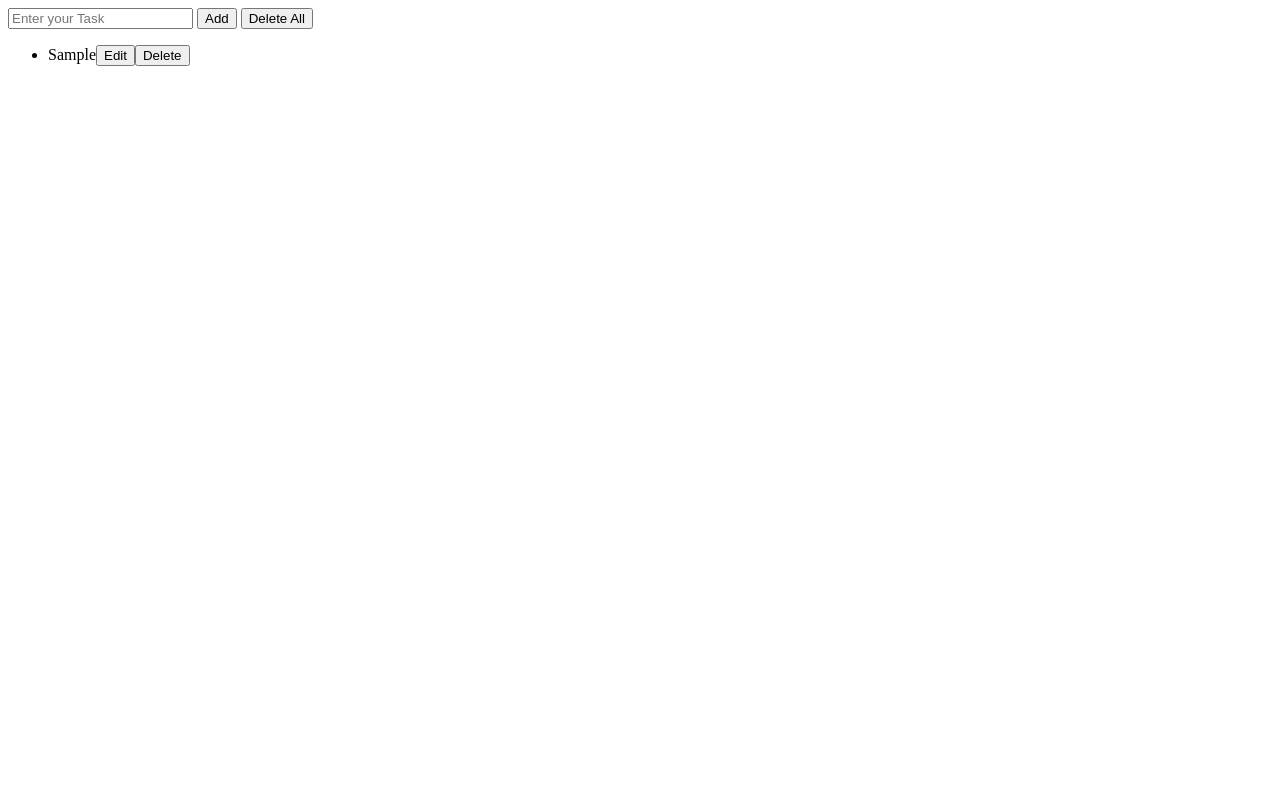
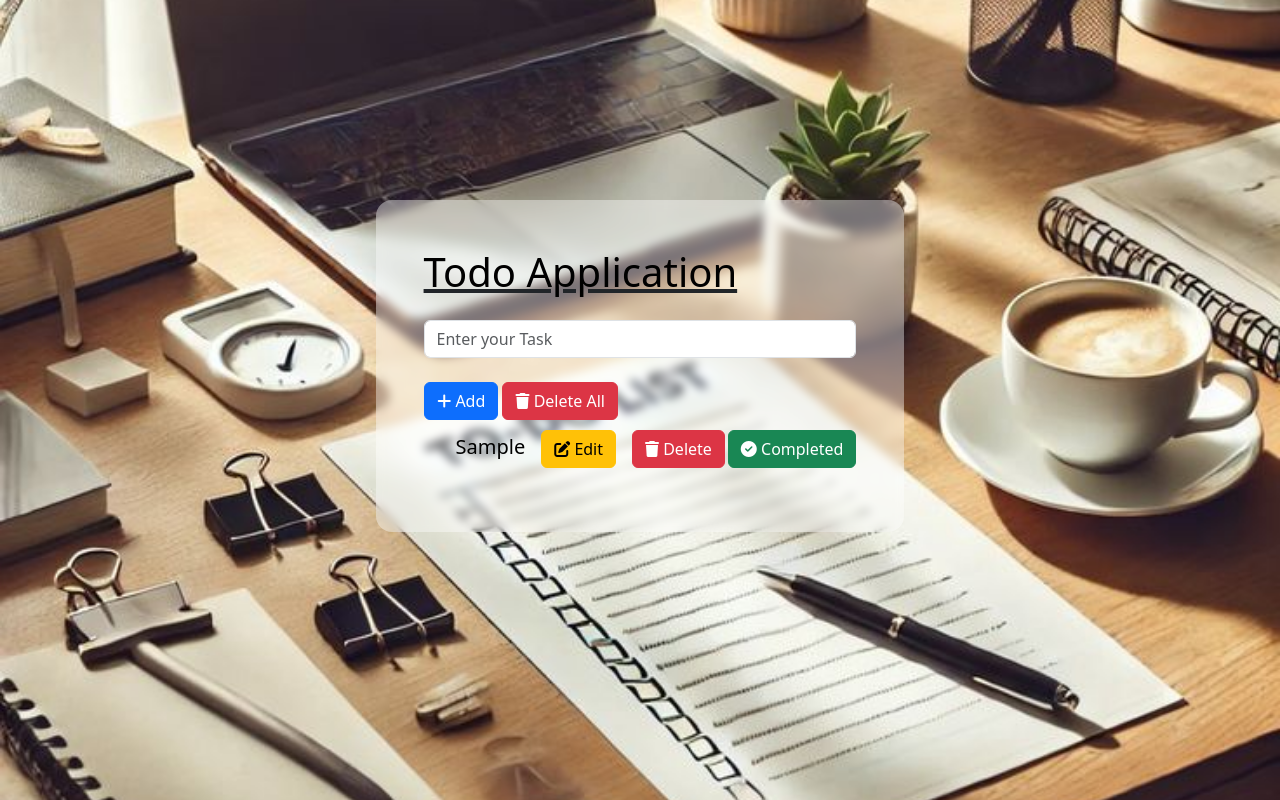
Before and after one commit to WaqarAhmed9897/Todolist-DOM, a plain HTML site: page index.html in a window 1280 px wide. Both pictures are taken after typing "Sample" into the empty fields and a click on the button "Add". Drawn offline with nearby package versions, Linux system fonts and the light colour scheme.

Commit message:
TodoApp Completed

```diff
--- a/app.js
+++ b/app.js
@@ -1,3 +1,4 @@
+var ulContainer = document.getElementById('parent')
 var parentList = document.getElementById("parentList");
 function add() {
     var input = document.getElementById("input");
@@ -9,21 +10,30 @@ function add() {
     }
     parentList.appendChild(listElement)
     input.value = "";
-
+    // li ko Class di he
+    listElement.setAttribute('class', 'list')
     // Create Edit button Button
     var editButton = document.createElement("button")
-    editButton.innerHTML = 'Edit'
+    editButton.innerHTML = '<i class="fas fa-edit"></i> Edit'
     editButton.setAttribute('onClick', 'edit(this)')
-    console.log(editButton);
-
+    editButton.setAttribute('class', 'btn btn-warning mx-3')
     // Create Delete Button
     var deleteButton = document.createElement("button")
-    deleteButton.innerHTML = 'Delete'
+    deleteButton.innerHTML = '<i class="fas fa-trash"></i> Delete'
     deleteButton.setAttribute('onClick', 'deletetodo(this)')
+    deleteButton.setAttribute('class', 'btn btn-danger')
+
+    //Create Completed Button
+    var completeButton = document.createElement("button")
+    completeButton.innerHTML = '<i class="fas fa-check-circle"></i> Completed'
+    completeButton.setAttribute('class', 'btn btn-success')
+    completeButton.style.marginLeft = '3px'
+    completeButton.setAttribute('onClick', 'completedtodo(this)')
 
 
     listElement.appendChild(editButton)
     listElement.appendChild(deleteButton)
+    listElement.appendChild(completeButton)
     parentList.appendChild(listElement)
 }
 
@@ -34,12 +44,19 @@ function edit(ele) {
         alert('plz Enter your Edit Message')
         return
     }
-    listvalue = message
+    ele.previousSibling.textContent = message
 }
 function deletetodo(ele) {
     console.log(ele.parentNode);
     ele.parentNode.remove()
 }
 function deleteAll() {
-parentList.innerHTML = ""
+    parentList.innerHTML = ""
 }
+function completedtodo(ele) {
+    // console.log(ele.previousSibling.previousSibling.previousSibling);
+    // ele.previousSibling.previousSibling.previousSibling
+    // btn.parentNode.className = "liLine";
+    ele.parentNode.className = 'lilist'
+
+}
--- a/index.html
+++ b/index.html
@@ -1,20 +1,29 @@
 <!DOCTYPE html>
 <html lang="en">
+
 <head>
     <meta charset="UTF-8">
     <meta name="viewport" content="width=device-width, initial-scale=1.0">
     <title>Document</title>
     <link rel="stylesheet" href="style.css">
+    <link href="https://cdn.jsdelivr.net/npm/bootstrap@5.3.5/dist/css/bootstrap.min.css" rel="stylesheet"
+        integrity="sha384-SgOJa3DmI69IUzQ2PVdRZhwQ+dy64/BUtbMJw1MZ8t5HZApcHrRKUc4W0kG879m7" crossorigin="anonymous">
+    <link rel="stylesheet" href="https://cdnjs.cloudflare.com/ajax/libs/font-awesome/6.5.0/css/all.min.css" />
 </head>
+
 <body>
-    <input id="input" placeholder="Enter your Task" type="text">
-    <button onclick="add()">Add</button>
-    <button onclick="deleteAll()">Delete All</button>
-    <div id="parent">
-        <ul id="parentList">
+    <div id="main-container" class="d-flex justify-content-center align-content-center gap-5">
+        <div id="Box-1" class="p-5 rounded-4">
+            <u><h1 class="mb-4">Todo Application</h1></u>
+            <input id="input" class="form-control" placeholder="Enter your Task" type="text"><br>
+            <button class="btn btn-primary" onclick="add()"><i class="fas fa-plus"></i></i> Add</button>
+            <button class="btn btn-danger" onclick="deleteAll() "><i class="fas fa-trash"></i> Delete All</button>
+            <ul id="parentList">
 
-        </ul>
+            </ul>
+        </div>
     </div>
 </body>
 <script src="app.js"></script>
+
 </html>
--- a/style.css
+++ b/style.css
@@ -0,0 +1,52 @@
+*{
+    margin: 0;
+    padding: 0;
+    box-sizing: border-box;
+}
+body{
+    /* background-image: linear-gradient(to top, #cc208e 0%, #6713d2 100%); */
+    background-image: url(./assets/img-1.jpg);
+    background-size: cover;
+    background-position: center;
+    background-repeat: no-repeat;
+}
+#main-container{
+    padding-top: 200px;
+    /* height: 100vh; */
+    gap: 100px !important;
+}
+#Box-1{
+    /* filter: drop-shadow(0.35rem 0.35rem 0.4rem rgba(0, 0, 0, 0.5)); */
+    background-color: rgba(255, 255, 255, 0.4);
+  -webkit-backdrop-filter: blur(5px);
+  backdrop-filter: blur(5px);
+    /* border: red solid 2px; */
+    /* height: 250px; */
+    /* width: 500px; */
+}
+#Box-1 h1{
+    color:black
+}
+ul > li{
+    margin-top: 10px;
+    /* filter: drop-shadow(0.35rem 0.35rem 0.4rem rgba(0, 0, 0, 0.5)); */
+}
+/* #parent{
+    background: #6713d2;
+} */
+/* #parentList{
+    border-radius: 20px;
+    padding: 120px;
+    border: 2px solid black;
+    list-style-type: none;
+} */
+.list{
+    color: black;
+    font-size: 20px;
+    list-style-type: none;
+}
+.lilist{
+    font-size: 20px;
+    list-style-type: none;
+    text-decoration: line-through;
+}
```
Also changed, not shown: assets/img-1.jpg (added).
